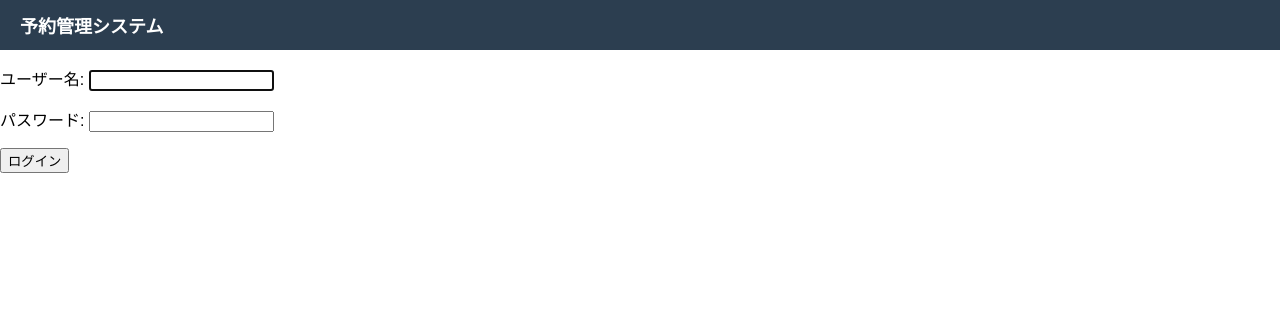
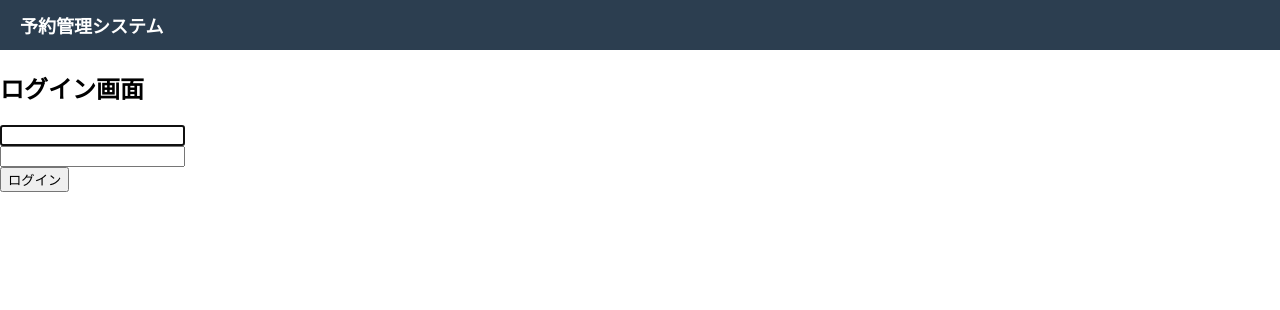
Before and after one commit to Takumi157239/ReservationSystem, a Django app: page /accounts/login/ in a window 1280 px wide. Shown: the top 310 px of the page. Run offline with Django 5.2, Linux system fonts and the light colour scheme.

Commit message:
ログイン画面デザインを入れた

```diff
--- a/templates/base.html
+++ b/templates/base.html
@@ -6,6 +6,8 @@
     <title>{% block title %}予約管理システム{% endblock %}</title>
 
     <link rel="stylesheet" href="{% static 'css/header.css' %}">
+    <link rel="stylesheet" href="{% static 'css/login.css' %}">
+
 </head>
 <body>
 
--- a/templates/registration/login.html
+++ b/templates/registration/login.html
@@ -4,11 +4,22 @@
 
 {% block content %}
 
-    <form method="post">
-        {% csrf_token %}
-        {{ form.as_p }}
-        <button type="submit">ログイン</button>
-    </form>
+    <div class="login-container">
+        <h2>ログイン画面</h2>
+        <form method="post">
+            {% csrf_token %}
+
+            <div class="form-group">
+                {{ form.username }}
+            </div>
+
+            <div class="form-group">
+                {{ form.password }}
+            </div>
+
+            <button type="submit" class="login-button">ログイン</button>
+        </form>
+    </div>
 
     {% if form.errors %}
         <p style="color:red;">ユーザー名またはパスワードが違います</p>
```
